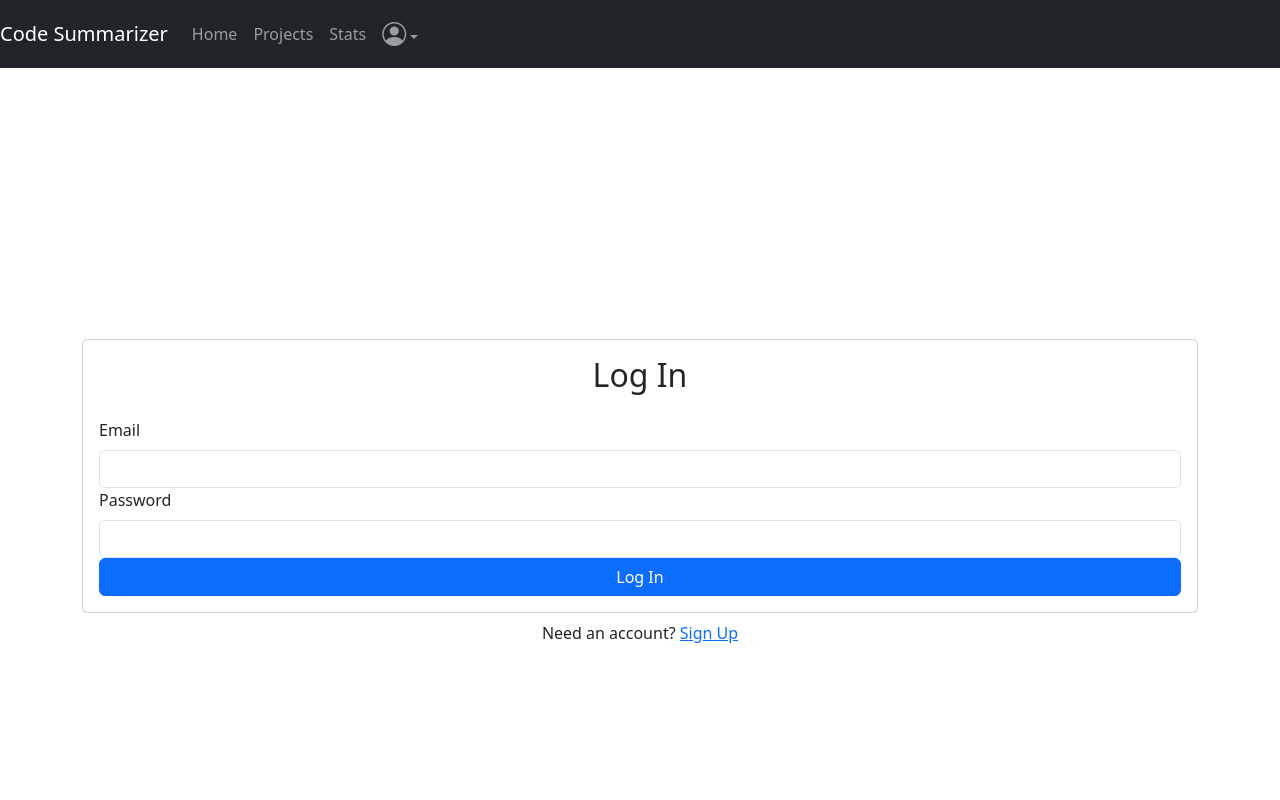
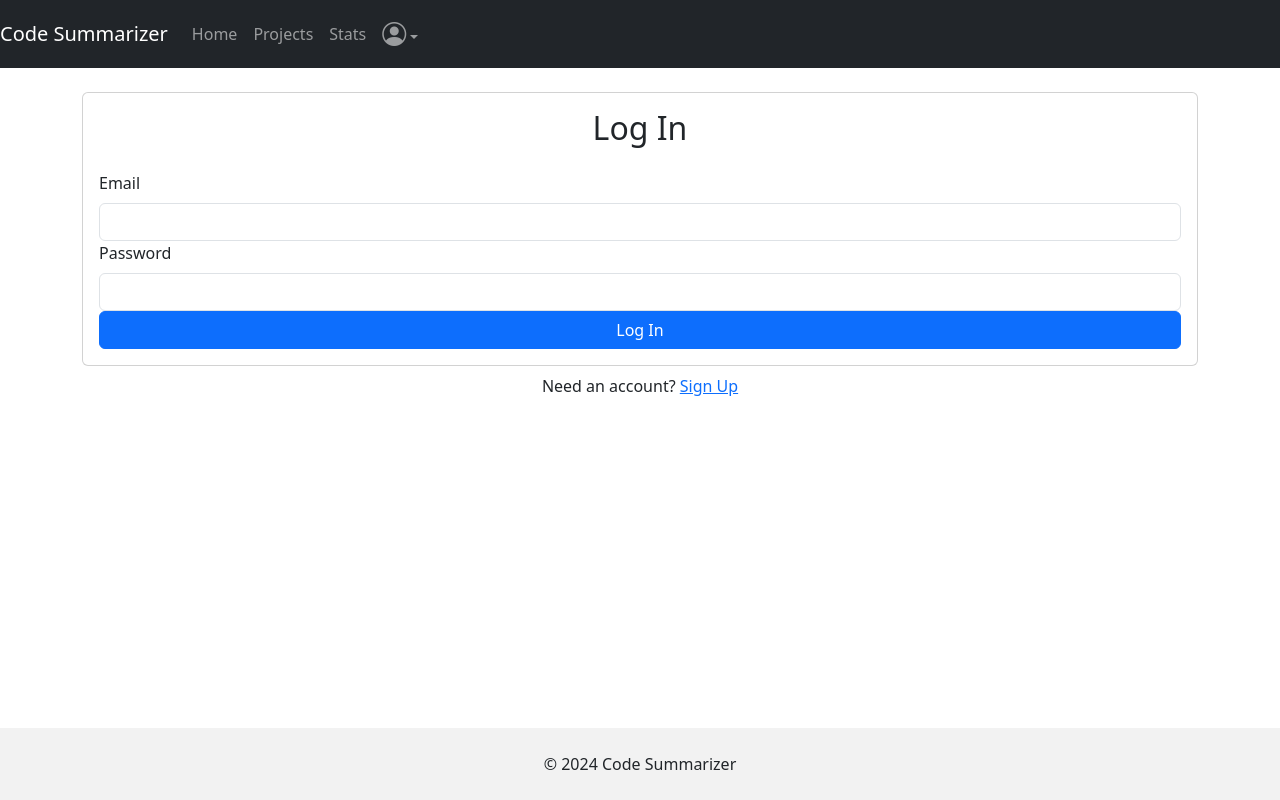
Before and after one commit to Degman1/CodeSummarizer, a React (Create React App) app in the folder frontend/: page / in a window 1280 px wide. Shown: the top 800 px of the page. Built offline with nearby package versions, Linux system fonts and the light colour scheme; no server answers; the HTML template or start-up script is replaced by a standard one.

Commit message:
some fixes for sizing

```diff
--- a/frontend/src/App.js
+++ b/frontend/src/App.js
@@ -29,7 +29,7 @@ function App() {
   const buildSubPage = () => {
     switch (subPage) {
       case 'login':
-        return <Login/>;
+        return <Login />;
       case 'Home':
         return <HomePage />;
       case 'Projects':
@@ -71,34 +71,27 @@ function App() {
   );
 
   return (
-    <Router>
+    <div className="d-flex flex-column" style={{ height: '100vh', width: '100vw' }}>
+      <Router >
         <AuthProvider>
           <NavigationBar />
-        <Container className="d-flex align-items-center justify-content-center" style={{ minHeight: "100vh" }}>
-          <div className="w-100">
+          <Container className="d-flex align-items-center justify-content-center" style={{ height: "100%", flex: '1' }}>
+            <div style={{ height: '100%', width: '100%', flex: '1' }}>
               <Routes>
                 <Route path="/signup" element={<Signup />} />
                 <Route path="/login" element={<Login />} />
                 <Route path="/" element={buildSubPage()} />
                 <Route path="/projects" element={buildSubPage()} />
                 <Route path="/stats" element={buildSubPage()} />
-
               </Routes>
             </div>
           </Container>
           <Footer />
         </AuthProvider>
       </Router>
+    </div>
+  );
 
-    // <div className='page'>
-
-    //   <NavigationBar />
-    //   <div className='page-content'>
-    //     {buildSubPage()}
-    //   </div>
-    //   <Footer />
-    // </div>
-  );
 }
 
 export default App;
--- a/frontend/src/components/ProjectPageComponents/ProjectList.js
+++ b/frontend/src/components/ProjectPageComponents/ProjectList.js
@@ -63,9 +63,9 @@ function ProjectList() {
     }
 
     return (
-        <Container style={{backgroundColor:'red', height: '100%', width: '100%'}} fluid>
+        <Container style={{ border: '2px solid black', borderRadius: '0.5vw', flex: '1', height: '100%', width: '100%', margin: '0' }} fluid>
             {newProjectScreen && <NewProjectScreen closeNewProjectScreen={() => setNewProjectScreen(false)} />}
-            <Row>
+            <Row style={{ minHeight: '100%', margin: '0', width: '100%', height: '100%', flex: '1' }}>
                 <Col md={4} className="project-list-column">
                     <ListGroup>
                         {projects.map(project => (
--- a/frontend/src/components/ProjectPageComponents/ProjectList.module.css
+++ b/frontend/src/components/ProjectPageComponents/ProjectList.module.css
@@ -11,7 +11,7 @@
     margin-left: 25%; /* Push the main content area to the right */
     width: 75%; /* Remaining width of the viewport */
     padding: 20px; /* Padding inside the content area */
-    min-height: 100vh; /* Full height */
+    /* min-height: 100vh; Full height */
 }
 
 /* Ensure that the row containing these columns does not have any unexpected padding or margin */
```
Lines whose indentation alone changed are shown as unchanged.
